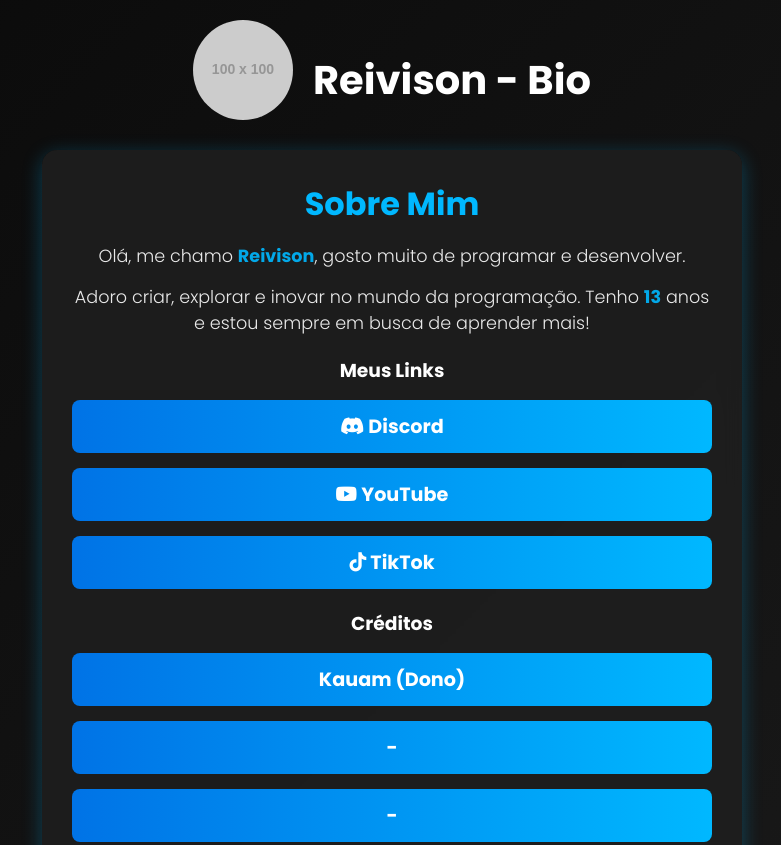
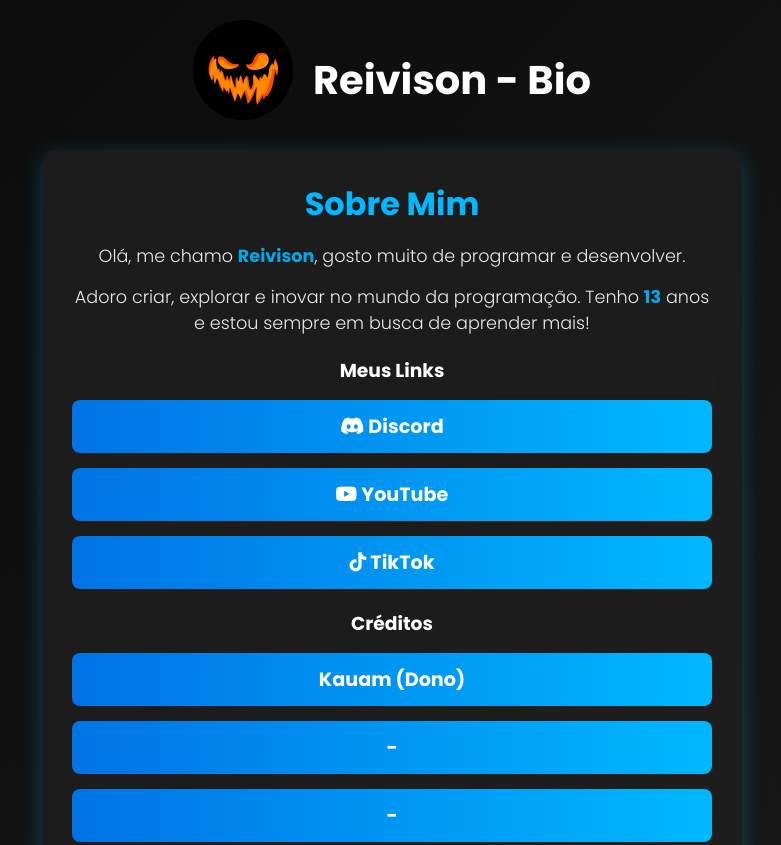
Before and after one commit to Reivison009/Meu-site, a plain HTML site: page intex.html in a window 1280 px wide. Shown: the top 845 px of the page, without its empty margins (248-1029 px from the left). Drawn offline with Linux system fonts and the light colour scheme; placeholder pictures from the web are drawn by us.

Commit message:
index.html

```diff
--- a/intex.html
+++ b/intex.html
@@ -11,7 +11,7 @@
 <body>
 
   <header class="header-container">
-    <img src="https://via.placeholder.com/100x100.png?text=Foto" alt="Imagem Guia" class="guide-img">
+    <img src="Design sem nome.png" alt="Imagem Guia" class="guide-img">
     <h1 class="header">Reivison - Bio</h1>
   </header>
 
```
